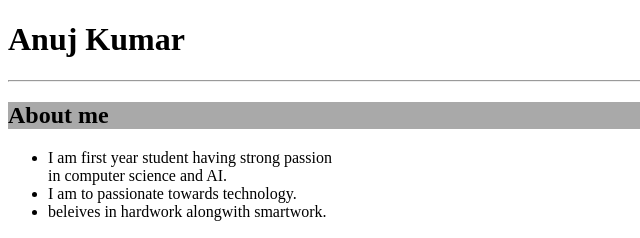
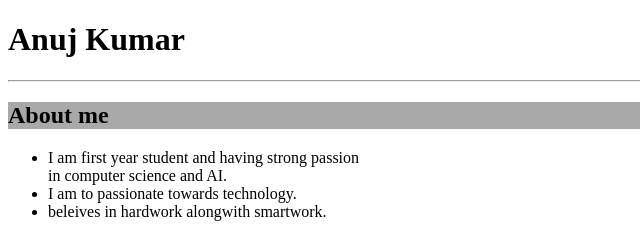
Before and after one commit to AnuJ221011/AnujKumar_resume, a plain HTML site: page index.html in a window 1280 px wide. Shown: the top 238 px of the page, 0-640 px from the left. Drawn offline with Linux system fonts and the light colour scheme.

Commit message:
Another change

```diff
--- a/index.html
+++ b/index.html
@@ -15,7 +15,7 @@
     <hr/>
     <h2>About me</h2>
     <ul>
-        <li>I am first year student having strong passion<br>in computer science and AI.</li>
+        <li>I am first year student and having strong passion<br>in computer science and AI.</li>
         <li>I am to passionate towards technology.</li>
         <li>beleives in hardwork alongwith smartwork.</li>
     </ul>
```
